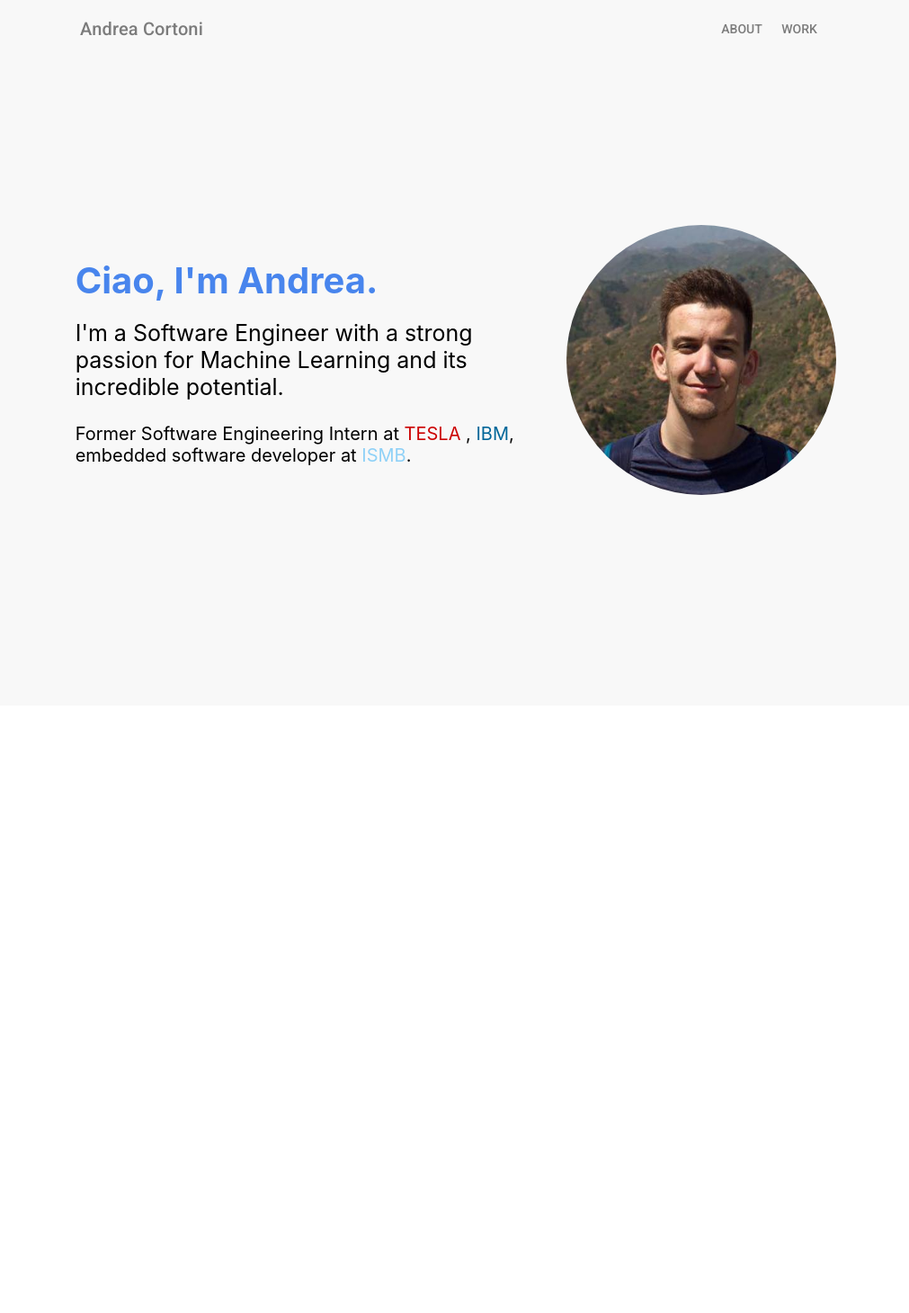
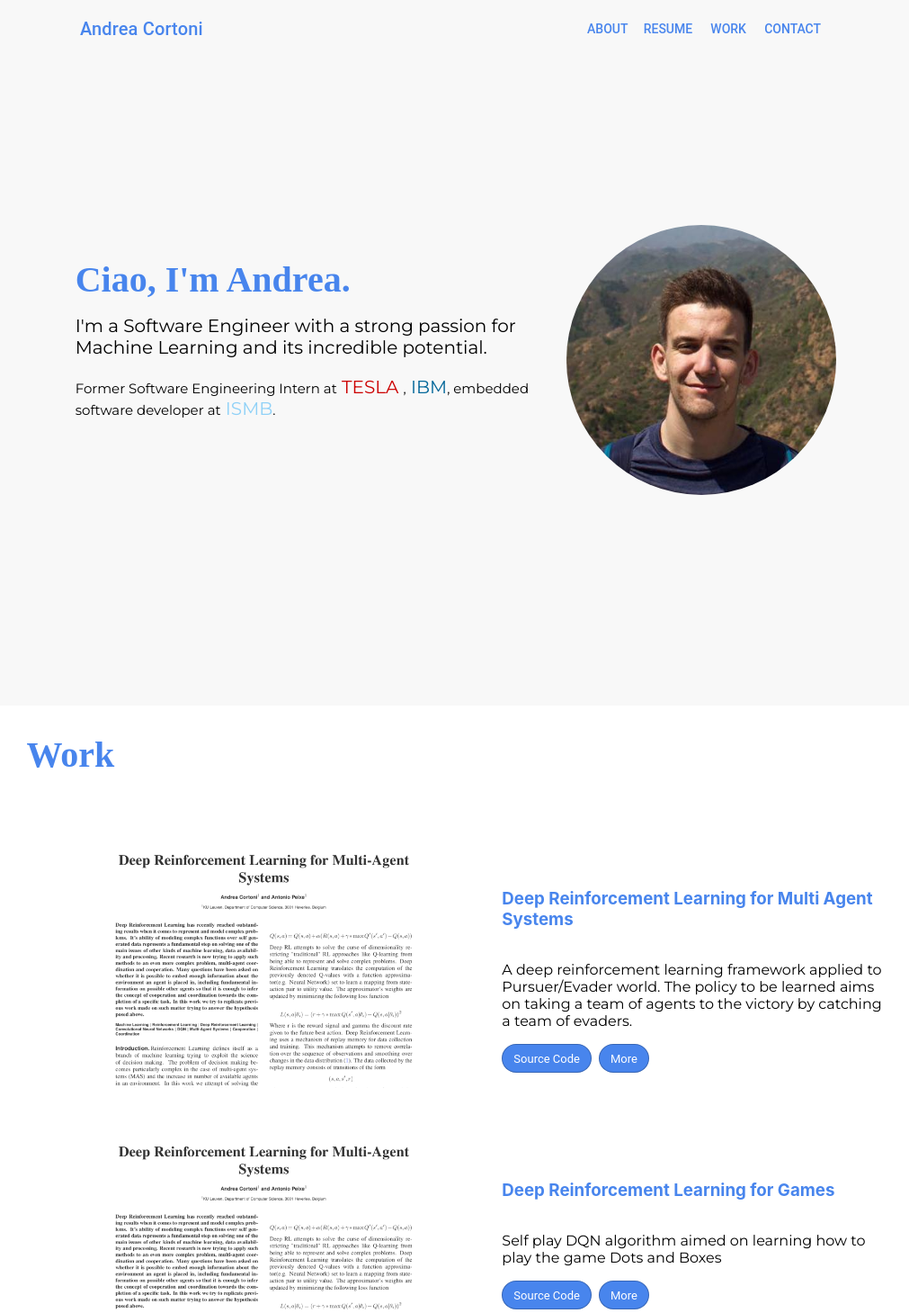
Before and after one commit to cortandr/cortandr, a React (Create React App) app in the folder portfolio/: page / in a window 1280 px wide. Shown: the top 1459 px of the page at 90% size, without its empty margins (135-1146 px from the left). Before the commit the page ends 800 px from the top, so only its background shows below. Built offline with nearby package versions, Linux system fonts and the light colour scheme.

Commit message:
Added project list

```diff
--- a/portfolio/package.json
+++ b/portfolio/package.json
@@ -5,11 +5,13 @@
   "dependencies": {
     "@material-ui/core": "^3.9.3",
     "bootstrap": "^4.3.1",
+    "mdbreact": "^4.13.0",
     "react": "^16.8.6",
     "react-bootstrap": "^1.0.0-beta.8",
     "react-dom": "^16.8.6",
     "react-router-dom": "^5.0.0",
-    "react-scripts": "3.0.0"
+    "react-scripts": "3.0.0",
+    "react-scroll-to-component": "^1.0.2"
   },
   "scripts": {
     "start": "react-scripts start",
--- a/portfolio/public/index.html
+++ b/portfolio/public/index.html
@@ -3,7 +3,7 @@
   <head>
     <meta charset="utf-8" />
     <link rel="shortcut icon" href="%PUBLIC_URL%/favicon.ico" />
-    <link rel="stylesheet" href="https://fonts.googleapis.com/css?family=Roboto:300,400,500" />
+    <link href="https://fonts.googleapis.com/css?family=Montserrat:100,200,300,400,700" rel="stylesheet">
     <meta name="viewport" content="width=device-width, initial-scale=1" />
     <meta name="theme-color" content="#000000" />
     <!--
--- a/portfolio/src/routes/Home.js
+++ b/portfolio/src/routes/Home.js
@@ -1,14 +1,49 @@
 import React from 'react';
 import Grid from '@material-ui/core/Grid';
 import Navigation from './Navigation';
-import Image from 'react-bootstrap/Image';
 import Pic from './AC_PHOTO.jpg';
+import WorkItem from './WorkItem';
+import scrollToComponent from 'react-scroll-to-component';
+import { MDBIcon, MDBContainer, MDBBtn } from 'mdbreact';
+import './fonts.css';
+
+const SocialButtonsPage = () => {
+    return (
+        <MDBContainer>
+            <MDBBtn tag="a" floating social="tw">
+                <MDBIcon fab icon="twitter" />
+            </MDBBtn>
+            <MDBBtn tag="a" floating social="li">
+                <MDBIcon fab icon="linkedin-in" />
+            </MDBBtn>
+            <MDBBtn tag="a" floating social="git">
+                <MDBIcon fab icon="github" />
+            </MDBBtn>
+        </MDBContainer>
+    );
+};
 
 class Home extends React.Component{
+    constructor(props) {
+        super(props);
+
+        this.state = {
+            isHide: false,
+        };
+
+        this.scrollTo = this.scrollTo.bind(this);
+    }
+
+    scrollTo() {
+        scrollToComponent(this.Work, { offset: -50, align: 'top', duration: 1500})
+    }
+
+
     render() {
+        const work_list = ['mas', 'dots', 'viw'];
         return (
-            <Grid container justify={'center'}>
-                <Navigation/>
+            <Grid container justify={'center'} style={{overflowX: 'hidden'}}>
+                <Navigation action={this.scrollTo}/>
                 <Grid
                     container
                     justify={'center'}
@@ -23,19 +58,18 @@ class Home extends React.Component{
                             <Grid item style={{height: 70}}>
                                 <h1 style={{
                                     color: '#4885ed',
-                                    fontSize: 40
+                                    fontSize: 40,
                                 }}>
                                     Ciao, I'm Andrea.</h1>
                             </Grid>
                             <Grid item>
                                 <p style={{
-                                    fontSize: 25,
-
+                                    fontSize: 20,
                                 }}>
                                     I'm a Software Engineer with a strong passion for Machine Learning and its incredible potential.
                                 </p>
                                 <p style={{
-                                    fontSize: 20,
+                                    fontSize: 15,
                                 }}>
                                     Former Software Engineering Intern at
                                     <span style={{fontSize: 20, color: '#cc0000'}}> TESLA </span>,
@@ -45,6 +79,7 @@ class Home extends React.Component{
                                 </p>
                             </Grid>
                         </Grid>
+                        <SocialButtonsPage/>
                     </Grid>
                     <Grid item xs={3}>
                         <img
@@ -56,6 +91,24 @@ class Home extends React.Component{
                         />
                     </Grid>
                 </Grid>
+                <Grid
+                    container
+                    alignItems={'flex-start'}
+                    className={'Work'}
+                    style={{marginTop: 20}}
+                    ref={(section) => { this.Work = section; }}>
+                    <Grid item xs={4}>
+                        <h1 style={{
+                            color: '#4885ed',
+                            fontSize: 40,
+                            textAlign: 'center'
+                        }}>
+                            Work</h1>
+                    </Grid>
+                </Grid>
+                {work_list.map((item, i) => {
+                    return <WorkItem key={i} name={item}/>
+                })}
             </Grid>
         );
     };
--- a/portfolio/src/routes/Navigation.js
+++ b/portfolio/src/routes/Navigation.js
@@ -5,6 +5,7 @@ import AppBar from '@material-ui/core/AppBar';
 import Toolbar from '@material-ui/core/Toolbar';
 import Typography from '@material-ui/core/Typography';
 import Button from '@material-ui/core/Button';
+import './fonts.css';
 
 const styles = {
     root: {
@@ -27,11 +28,12 @@ function Navigation(props) {
             <AppBar
                 position="fixed"
                 style={{
-                    background: 'transparent',
-                    opacity: 0.5,
-                    color: 'black',
-                    boxShadow: 'none'
-                }}>
+                    backgroundColor: '#F8F8F8',
+                    // opacity: 0.5,
+                    color: '#4885ed',
+                    boxShadow: 'none',
+                }}
+            >
                 <Toolbar>
                     <Typography
                         variant="h6"
@@ -40,7 +42,9 @@ function Navigation(props) {
                         Andrea Cortoni
                     </Typography>
                     <Button color={'inherit'}>About</Button>
-                    <Button color={'inherit'} style={{marginRight: 200}}>Work</Button>
+                    <Button color={'inherit'}>Resume</Button>
+                    <Button color={'inherit'} onClick={() => props.action()}>Work</Button>
+                    <Button color={'inherit'} style={{marginRight: 200}}>Contact</Button>
                 </Toolbar>
             </AppBar>
         </div>
--- /dev/null
+++ b/portfolio/src/routes/WorkItem.js
@@ -0,0 +1,118 @@
+import React from 'react';
+import PropTypes from 'prop-types';
+import { withStyles } from '@material-ui/core/styles';
+import Grid from '@material-ui/core/Grid';
+import MASDRL from './masdrl.png';
+import Chip from '@material-ui/core/Chip';
+import scrollToComponent from 'react-scroll-to-component';
+
+const work = {
+    mas: {
+        title: "Deep Reinforcement Learning for Multi Agent Systems",
+        description: "A deep reinforcement learning framework applied to Pursuer/Evader world. The policy to be learned " +
+            "aims on taking a team of agents to the victory by catching a team of evaders.",
+        code: "",
+        more: ""
+    },
+
+    dots: {
+        title: "Deep Reinforcement Learning for Games",
+        description: "Self play DQN algorithm aimed on learning how to play the game Dots and Boxes",
+        code: "",
+        more: ""
+    },
+
+    viw: {
+        title: "Viw",
+        description: "Vi(m) plugin for Atom",
+        code: "",
+        more: ""
+    },
+};
+
+const styles = {
+    card: {
+        minWidth: 275,
+        shadows: 'none'
+    },
+    bullet: {
+        display: 'inline-block',
+        margin: '0 2px',
+        transform: 'scale(0.8)',
+    },
+    title: {
+        fontSize: 18,
+        fontDisplay: 'bold'
+    },
+    pos: {
+        marginBottom: 12,
+    },
+};
+
+class WorkItem extends React.Component{
+
+    constructor(props){
+        super(props);
+
+        this.state = {
+            work_name: props.name
+        }
+    }
+
+    render() {
+        const { classes } = this.props;
+        return (
+            <Grid container justify={'center'} style={{marginTop: 20}}>
+                <Grid item xs={5}>
+                    <img
+                        src={MASDRL}
+                        alt={'work'}
+                        height={300}
+                        width={400}
+                        style={{
+                            borderRadius: '1%',
+                            opacity: 0.8,
+                            marginLeft: 70
+                        }}
+                    />
+                </Grid>
+                <Grid item xs={4}>
+                    <Grid container style={{marginTop: 60}}>
+                        <Grid item>
+                            <h3 style={{color: '#4885ed'}}>{work[this.state.work_name].title}</h3>
+                        </Grid>
+                    </Grid>
+                    <Grid container>
+                        <Grid item>
+                            <p>{work[this.state.work_name].description}</p>
+                        </Grid>
+                    </Grid>
+                    <Grid container justify={'flex-start'} spacing={8}>
+                        <Grid item>
+                            <Chip
+                                label="Source Code"
+                                clickable
+                                style={{backgroundColor: '#4885ed', color: 'white'}}
+                                variant="outlined"
+                            />
+                        </Grid>
+                        <Grid item>
+                            <Chip
+                                label="More"
+                                clickable
+                                style={{backgroundColor: '#4885ed', color: 'white'}}
+                                variant="outlined"
+                            />
+                        </Grid>
+                    </Grid>
+                </Grid>
+            </Grid>
+        );
+    };
+}
+
+WorkItem.propTypes = {
+    classes: PropTypes.object.isRequired,
+};
+
+export default withStyles(styles)(WorkItem);
--- /dev/null
+++ b/portfolio/src/routes/fonts.css
@@ -0,0 +1,11 @@
+h1 {
+    font-family: 'Montserrat:700', serif, 'bold 700';
+}
+
+p {
+    font-family: 'Montserrat', sans-serif, 'thin 100';
+}
+
+.navText {
+    font-family: 'Montserrat', sans-serif, 'bold 700';
+}
```
Also changed, not shown: portfolio/src/routes/config.js (added, +23 -0 lines), portfolio/src/routes/masdrl.png (added), 1 other file (tests, documents, lock files or other folders).
